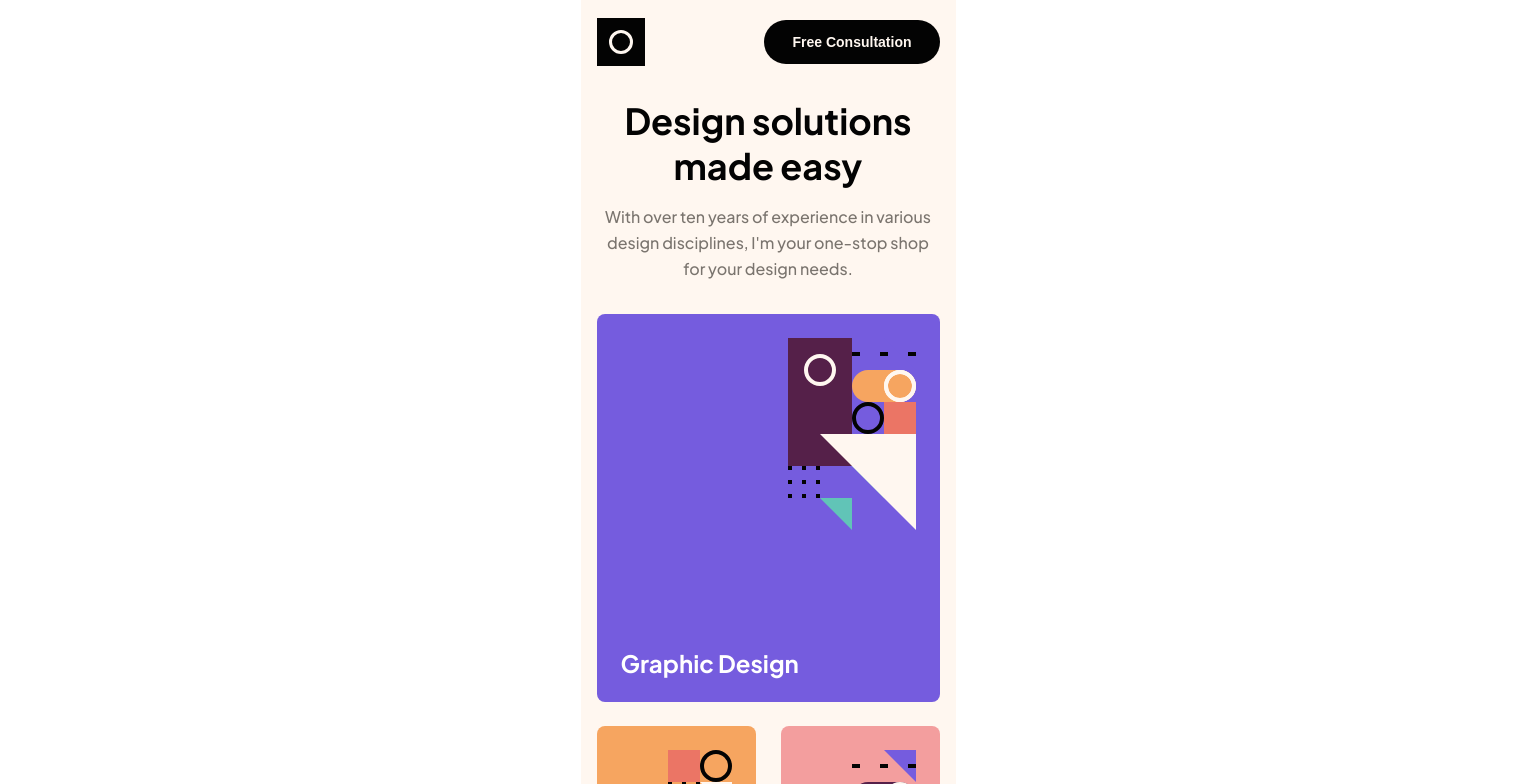
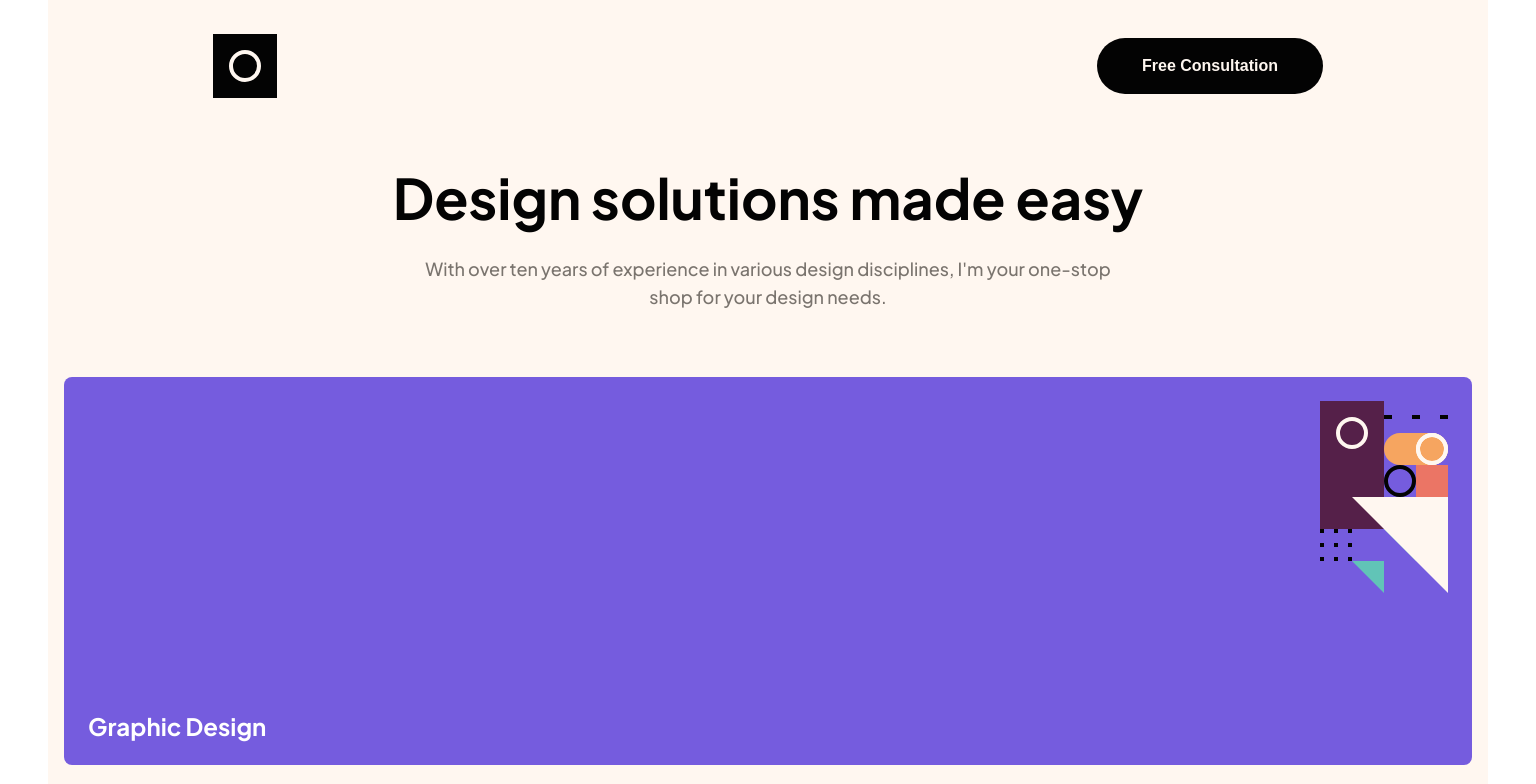
Before and after one commit to anetakasprzak/FM-single-page-design-portfolio-react, a React (Vite) app: page / in a window 1536 px wide. Shown: the top 784 px of the page. Built offline with nearby package versions, Linux system fonts and the light colour scheme.

Commit message:
media queries for header section

```diff
--- a/src/App.jsx
+++ b/src/App.jsx
@@ -8,7 +8,7 @@ export default function App() {
           <img src="../public/logo.svg" className="logo" alt="logo" />
           <button className="btn btn--black">Free Consultation</button>
         </div>
-        <div>
+        <div className="header__box">
           <h1 className="header">Design solutions made easy</h1>
           <p className="text">
             With over ten years of experience in various design disciplines,
--- a/src/index.css
+++ b/src/index.css
@@ -137,3 +137,69 @@ body {
   font-weight: 700;
   line-height: normal;
 }
+
+/**********************  TABLET SIZE **********************/
+
+@media screen and (min-width: 48em) {
+  body {
+    font-size: 1.8rem;
+  }
+
+  .wrapper {
+    width: 76.8rem;
+  }
+
+  .heading {
+    gap: 6.4rem;
+    padding: 3.4rem 4rem 6.4rem;
+  }
+
+  .logo {
+    width: 6.4rem;
+    height: 6.4rem;
+  }
+
+  .header__box {
+    padding: 0 4.9rem;
+  }
+
+  .header {
+    font-size: 4.4rem;
+    margin-bottom: 2.7rem;
+  }
+
+  .text {
+    line-height: 28px;
+  }
+
+  .btn {
+    font-size: 1.6rem;
+    padding: 1.4rem 4.5rem;
+  }
+}
+
+/**********************  DESKTOP SIZE **********************/
+
+@media screen and (min-width: 90em) {
+  .wrapper {
+    width: 144rem;
+  }
+
+  .heading {
+    gap: 6.4rem;
+    padding: 3.4rem 16.5rem 6.6rem;
+  }
+
+  .header__box {
+    padding: 0 17rem;
+  }
+
+  .header {
+    font-size: 5.6rem;
+    margin-bottom: 2.3rem;
+  }
+
+  .text {
+    padding: 0 2rem;
+  }
+}
```
